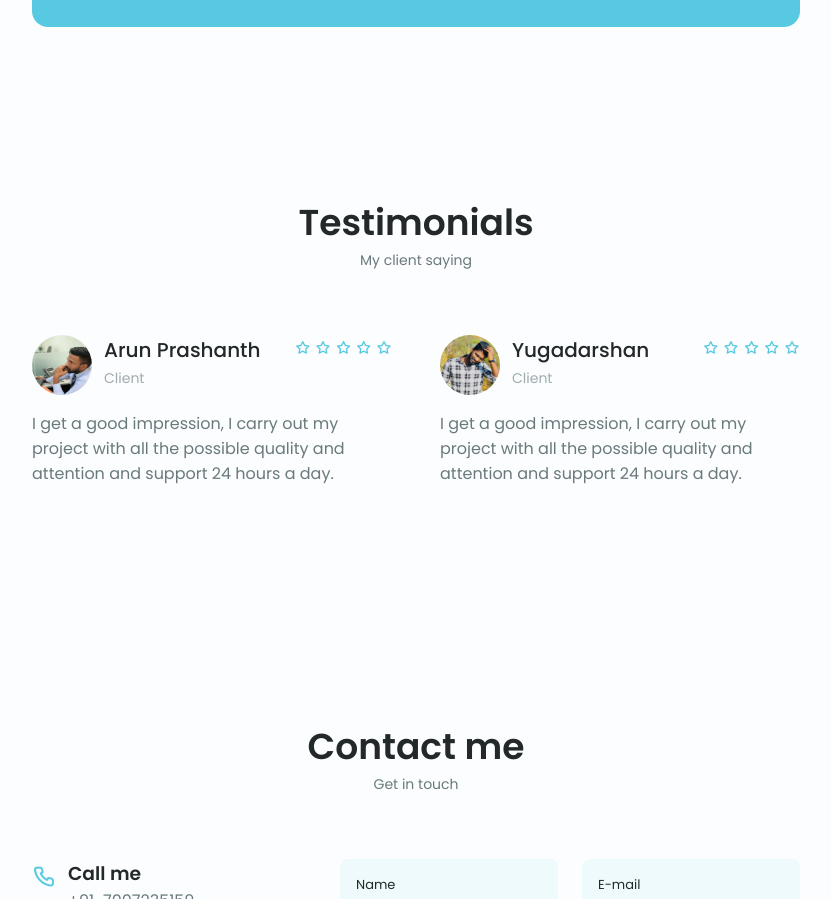
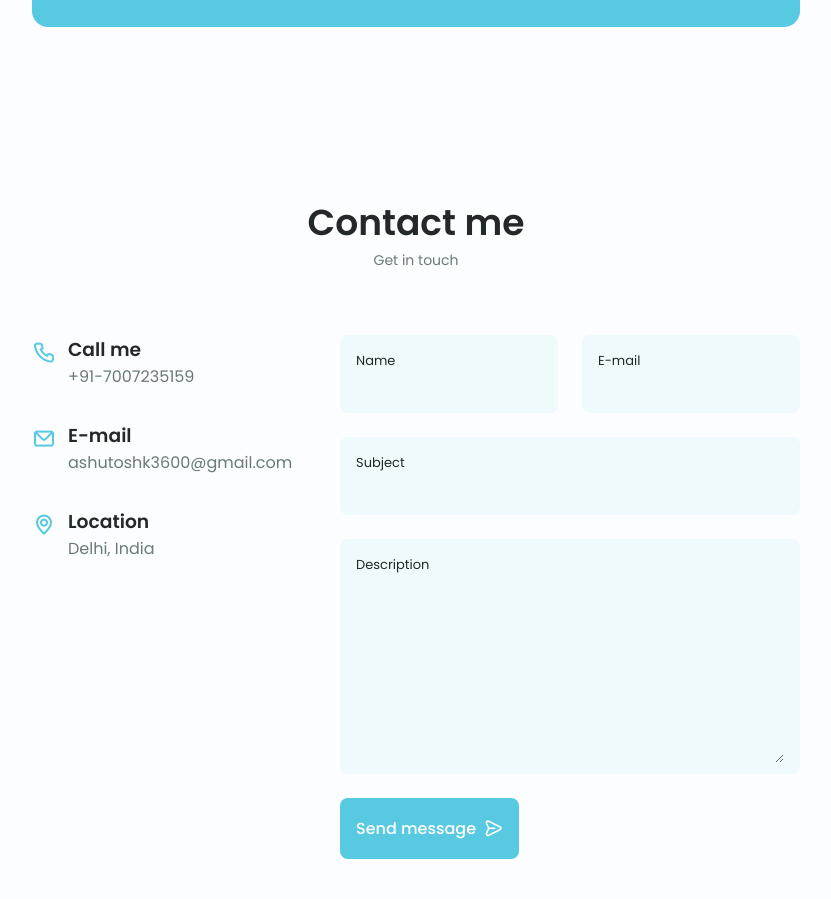
Before and after one commit to AshutoshCV/PortfolioNew, a plain HTML site: page index.html in a window 1280 px wide. Shown: the part 4500-5399 px from the top of the page, without its empty margins (224-1055 px from the left). Drawn offline with nearby package versions, Linux system fonts and the light colour scheme.

Commit message:
Update index.html

```diff
--- a/index.html
+++ b/index.html
@@ -735,15 +735,15 @@
         </section>
 
         <!--==================== TESTIMONIAL ====================-->
-        <section class="testimonial section">
+<!--         <section class="testimonial section">
 
             <h2 class="section__title">Testimonials</h2>
             <span class="section__subtitle">My client saying</span>
 
             <div class="testimonial__container container swiper-container">
-                <div class="swiper-wrapper">
+                <div class="swiper-wrapper"> -->
                     <!--==================== TESTIMONIAL 1 ====================-->
-                    <div class="testimonial__content swiper-slide">
+<!--                     <div class="testimonial__content swiper-slide">
                         <div class="testimonial__data">
                             <div class="testimonial__header">
                                 <img src="./packages/images/arun.PNG" alt="" class="testimonial__img">
@@ -765,9 +765,9 @@
                         <p class="testimonial__description">I get a good impression, I carry out my project with all the
                             possible quality and attention and support 24 hours a day.
                         </p>
-                    </div>
+                    </div> -->
                     <!--==================== TESTIMONIAL 2 ====================-->
-                    <div class="testimonial__content swiper-slide">
+<!--                     <div class="testimonial__content swiper-slide">
                         <div class="testimonial__data">
                             <div class="testimonial__header">
                                 <img src="./packages/images/yuga.PNG" alt="" class="testimonial__img">
@@ -789,9 +789,9 @@
                         <p class="testimonial__description">I get a good impression, I carry out my project with all the
                             possible quality and attention and support 24 hours a day.
                         </p>
-                    </div>
+                    </div> -->
                     <!--==================== TESTIMONIAL 3 ====================-->
-                    <div class="testimonial__content swiper-slide">
+<!--                     <div class="testimonial__content swiper-slide">
                         <div class="testimonial__data">
                             <div class="testimonial__header">
                                 <img src="./packages/images/shenan.PNG" alt="" class="testimonial__img">
@@ -813,12 +813,12 @@
                         <p class="testimonial__description">I get a good impression, I carry out my project with all the
                             possible quality and attention and support 24 hours a day.</p>
                     </div>
-                </div>
+                </div> -->
 
                 <!--Add pagination-->
-                <div class="swiper-pagination swiper-pagination-testimonial"></div>
+<!--                 <div class="swiper-pagination swiper-pagination-testimonial"></div>
             </div>
-        </section>
+        </section> -->
 
         <!--==================== CONTACT ME ====================-->
         <section class="contact section" id="contact">
```
